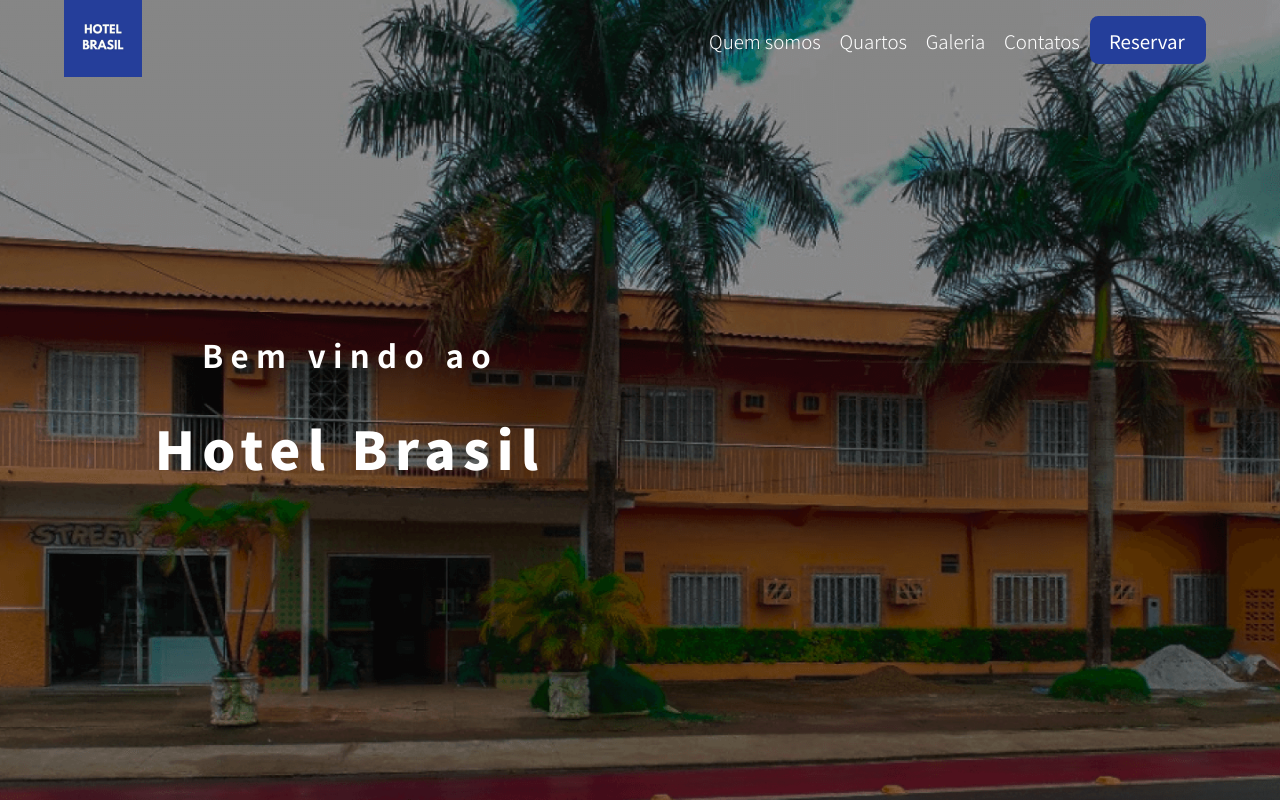
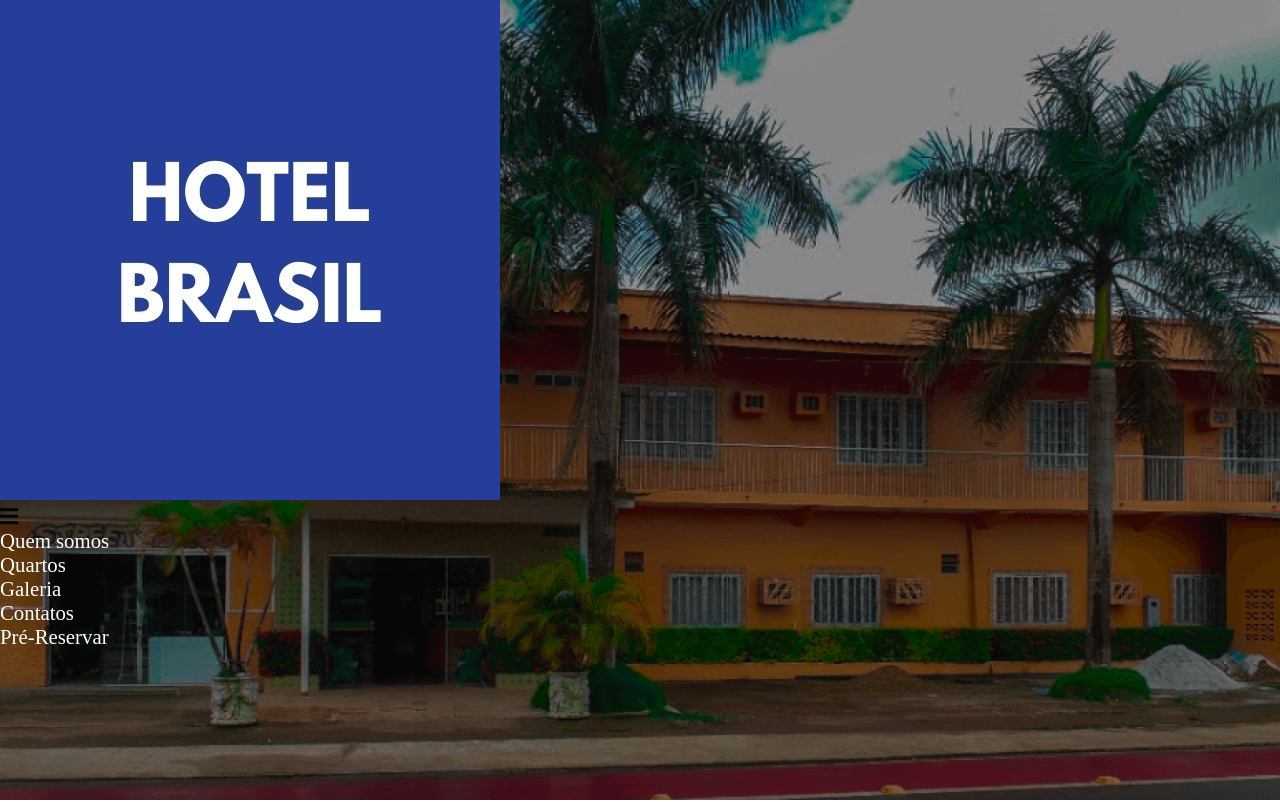
Before and after one commit to lumamontes/hotel, a React (Create React App) app: page / in a window 1280 px wide. Shown: the top 802 px of the page. Built offline with nearby package versions, Linux system fonts and the light colour scheme.

Commit message:
iniciado nova estruturaçao da header

```diff
--- a/src/assets/Components/Header/index.js
+++ b/src/assets/Components/Header/index.js
@@ -1,30 +1,57 @@
-import React from 'react';
-import { Link } from 'react-router-dom';
+import React, { Component } from 'react';
+// import { Link } from 'react-router-dom';
 import Logo from '../../images/logo.jpg'
-import { FaBars } from 'react-icons/fa';
-import Button from '../Button'
+// import { FaBars } from 'react-icons/fa';
+// import Button from '../Button';
+import { MenuItems } from './MenuItens';
 
 import './style.css'
 
-function Header (props) {
-    return (
-        <header id="header-container">
-             <div className="logo-container">
-                <img src={Logo} alt="Hotel Brasil"/>
-            </div>
+class Header extends Component {
+    state= { clicked: false}
+    handleClick = () => {
+     this.setState({ clicked: !this.state.clicked })
+    }
 
-             <div className="header-content">
-                    <Link to="/">Quem somos</Link>
-                    <Link to="/">Quartos</Link>
-                    <Link to="/">Galeria</Link>
-                    <Link to="/">Contatos</Link>
+    render () {
+        return (
+            <nav className="NavbarItems">
+                 <div className="logo-container">
+                    <img src={Logo} alt="Hotel Brasil"/>
+                </div>
+                <div className="menu-icon" onClick={this.handleClick}>
+                    <i className={ this.state.clicked ? 'fas fa-times' : 'fas fa-bars'}></i>
 
-                    <Button action="Reservar"></Button>
-            </div>
-            <FaBars className="menu-bars"></FaBars>
+                </div>
+                <ul className={this.state.clicked ? 'nav-menu active': 'nav-menu'}>
+                    {MenuItems.map((item, index) =>{
+                        return (
+                            <li key={index}>
+                                <a className={item.cName} href={item.url}>
+                                {item.title}
+                                </a>
+                            </li>
+                        )
+                    })}
+                </ul>
+            </nav>
 
-        </header>
+            // <header id="header-container">
+
+
+            //     <div className="header-content">
+            //             <Link to="/">Quem somos</Link>
+            //             <Link to="/">Quartos</Link>
+            //             <Link to="/">Galeria</Link>
+            //             <Link to="/">Contatos</Link>
+
+            //             <Button action="Reservar"></Button>
+            //     </div>
+            //     <FaBars className="menu-bars"></FaBars>
+            // </header>
         )
+    }
+
 }
 
 export default Header;
```
